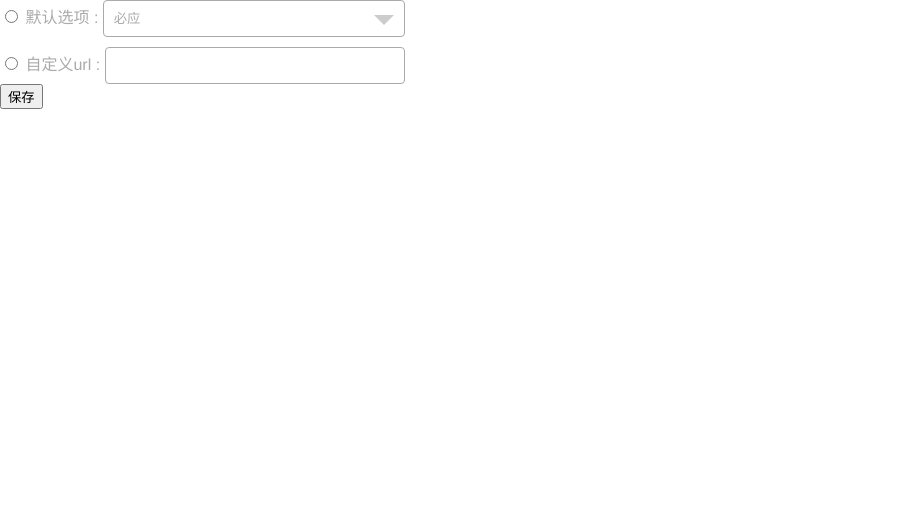
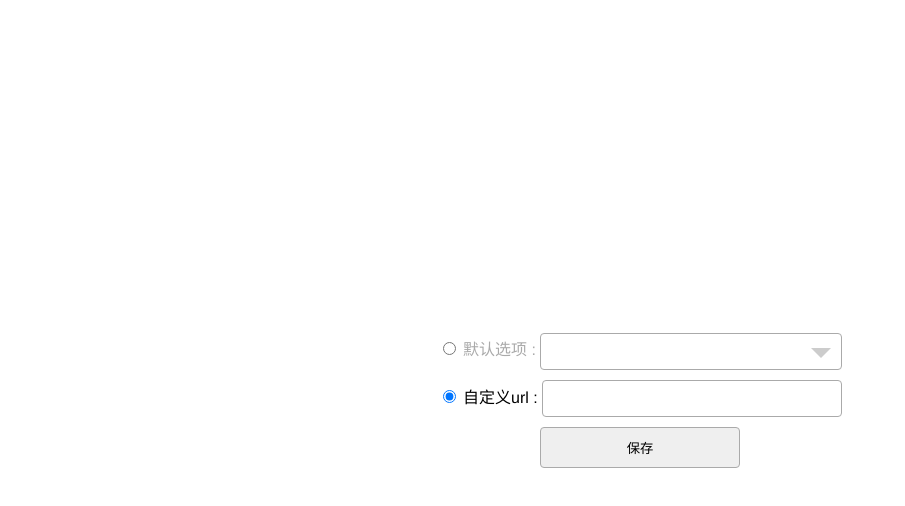
Before and after one commit to ZhouT1024/new-tab, a browser extension: page options.html in a window 1280 px wide. Shown: the whole page, without its empty margins (0-905 px from the left). Drawn offline with Linux system fonts and the light colour scheme.

Commit message:
重写option设置页

```diff
--- a/css/options.css
+++ b/css/options.css
@@ -1,7 +1,20 @@
 @import url('./reset.css');
 
-.form .radio-group .radio-option:first-child {
+/* 容器 */
+.container {
+  display: flex;
+  flex-direction: column;
+  justify-content: center;
+
+  height: 100%;
+}
+
+.form .radio-group .radio-option {
   margin-bottom: 10px;
+}
+
+.form .radio-group .radio-option:last-child {
+  margin: 0;
 }
 
 /* label */
@@ -77,3 +90,29 @@ input.url {
 .radio-option:not(.checked) input[type='text'] {
   color: #aaa;
 }
+
+/* 表单项 */
+.form-item {
+  display: flex;
+  flex-direction: column;
+  align-items: center;
+
+  margin-bottom: 10px;
+}
+
+.form-item:last-child {
+  margin: 0;
+}
+
+/* 按钮样式 */
+.form-item .btn {
+  padding: 10px;
+  width: 200px;
+  border: 1px solid #aaa;
+  border-radius: 4px;
+}
+
+/* 禁用的按钮 */
+.form-item .btn:disabled {
+  display: none;
+}
--- a/js/options.js
+++ b/js/options.js
@@ -1,39 +1,62 @@
 const defaultOptions = [
-  { name: '必应', url: 'https://cn.bing.com/', selected: true },
+  { name: '必应', url: 'https://cn.bing.com/' },
   { name: '百度', url: 'https://www.baidu.com/' },
   { name: '搜狗', url: 'https://www.sogou.com/' },
   { name: '360', url: 'https://www.so.com/' },
 ]
 
+// dom
 const select = document.querySelector('select.url')
+const urlInput = document.querySelector('input.url')
 const radioGroup = document.querySelector('.radio-group')
-const defaultRadioOption = document.querySelector('.radio-option.default')
+const defaultRadioOption = document.querySelector('.radio-option.defaultOptions')
 const customRadioOption = document.querySelector('.radio-option.custom')
-const urlInput = document.querySelector('input.url')
 const saveBtn = document.querySelector('.save.btn')
+const resetBtn = document.querySelector('.reset.btn')
+
+/**
+ * 使用自定义url
+ */
+function enableCustomUrl() {
+  customRadioOption.classList.add('checked') // 自定义url: 禁用默认下拉框
+  urlInput.removeAttribute('disabled')
+  select.setAttribute('disabled', true)
+}
+
+/**
+ * 使用默认提供的选项
+ */
+function enableDefaultOptions() {
+  defaultRadioOption.classList.add('checked')
+  select.removeAttribute('disabled')
+  urlInput.setAttribute('disabled', true)
+}
 
 // 初始化下拉选择框
-select.innerHTML = defaultOptions.map(option => {
-  return `
-  <option value="${option.url}" ${option.selected ? 'selected' : ''}>
+select.innerHTML = defaultOptions
+  .map(option => {
+    return `
+  <option value="${option.url}">
     ${option.name}
   </option>`
-}).join('')
+  })
+  .join('')
 
 // 初始化选择的方式
-chrome.storage.sync.get(['urlFrom', 'homeUrl'], function (result) {
-  let { urlFrom: from, homeUrl } = result
+chrome.storage.sync.get(['urlFrom', 'defaultOptions', 'custom'], function (result) {
+  let { urlFrom, defaultOptions, custom } = result
 
-  const checkedRadioOption = document.querySelector(`.radio-option.${from}`)
-  checkedRadioOption.classList.add('checked')
-  checkedRadioOption.querySelector('input[type="radio"]').setAttribute('checked', true)
-  const urlDom = checkedRadioOption.querySelector('.url')
-  if (urlDom.tagName.toLowerCase() === 'select') {
-    urlDom.value = homeUrl
-  } else if (urlDom.tagName.toLowerCase() === 'input') {
-    urlDom.value = homeUrl
+  if (custom) urlInput.value = custom
+  select.value = defaultOptions
+
+  if (urlFrom === 'defaultOptions') {
+    defaultRadioOption.querySelector('input[type="radio"').setAttribute('checked', 'true')
+    enableDefaultOptions()
+  } else {
+    customRadioOption.querySelector('input[type="radio"]').setAttribute('checked', 'true')
+    enableCustomUrl()
   }
-});
+})
 
 // 用户选择设置新标签的方式：使用默认提供的选项；自己输入url
 radioGroup.addEventListener('click', e => {
@@ -44,26 +67,42 @@ radioGroup.addEventListener('click', e => {
   const radioValue = tag.value
   const radioOption = document.querySelector('.radio-option.checked')
   if (radioOption) radioOption.classList.remove('checked')
-  if (radioValue === 'default') {
+  if (radioValue === 'defaultOptions') {
     // 使用默认选项
-    defaultRadioOption.classList.add('checked')
-    select.removeAttribute('disabled')
-    urlInput.setAttribute('disabled', true)
+    enableDefaultOptions()
   } else {
     // 自定义
-    customRadioOption.classList.add('checked') // 自定义url: 禁用默认下拉框
-    urlInput.removeAttribute('disabled')
-    select.setAttribute('disabled', true)
+    enableCustomUrl()
   }
 })
 
-// TODO 保存新标签url
+// 保存新标签url
 saveBtn.addEventListener('click', e => {
-  const url = document.querySelector('.radio-option.checked .url').value
-  const from = document.querySelector('.radio-option.checked input[type="radio"]').value
-  console.log('url: ', url)
-  if (!url) return
-  chrome.storage.sync.set({ homeUrl: url, urlFrom: from }, function () {
-    console.log('Url is set to ' + url);
-  });
+  const urlFrom = document.querySelector('input[name="url-from"]:checked').value
+  const homePage = urlFrom === 'defaultOptions' ? select.value : urlInput.value
+
+  console.log('homePage: ' + homePage)
+  const regex = /(http|ftp|https):\/\/[\w\-_]+(\.[\w\-_]+)+([\w\-\.,@?^=%&:/~\+#]*[\w\-\@?^=%&/~\+#])?/gi
+  if (!homePage || !regex.test(homePage)) {
+    console.log('url无效')
+    alert('url无效')
+    return
+  }
+
+  chrome.storage.sync.set({ urlFrom, [`${urlFrom}`]: homePage }).then(res => {
+    console.log('保存成功')
+    window.location.href = homePage
+  })
 })
+// 重置设置
+// 设置为defaultOptions 必应
+// resetBtn.addEventListener('click', e => {
+//   const bingHomepage = 'https://cn.bing.com/'
+//   const task = chrome.storage.sync.set({ urlFrom: 'defaultOptions', defaultOptions: bingHomepage, custom: '' })
+//   task.then(res => {
+//     // 重置成功
+//     defaultRadioOption.querySelector('input[type="radio"]').setAttribute('checked', true)
+//     select.value = bingHomepage
+//     enableDefaultOptions()
+//   })
+// })
--- a/options.html
+++ b/options.html
@@ -16,9 +16,9 @@
       <div class="form-item">
         <div class="radio-group">
           <!-- 1. 默认提供的选项 -->
-          <div class="radio-option default">
+          <div class="radio-option defaultOptions">
             <label class="label">
-              <input type="radio" name="url-from" value="default" />
+              <input type="radio" name="url-from" value="defaultOptions" />
               默认选项
             </label>
             <div class="select">
@@ -38,6 +38,7 @@
 
       <div class="form-item">
         <button class="save btn">保存</button>
+        <button class="reset btn" disabled>重置</button>
       </div>
     </div>
   </div>
```
Also changed, not shown: js/index.js (+7 -3 lines).
